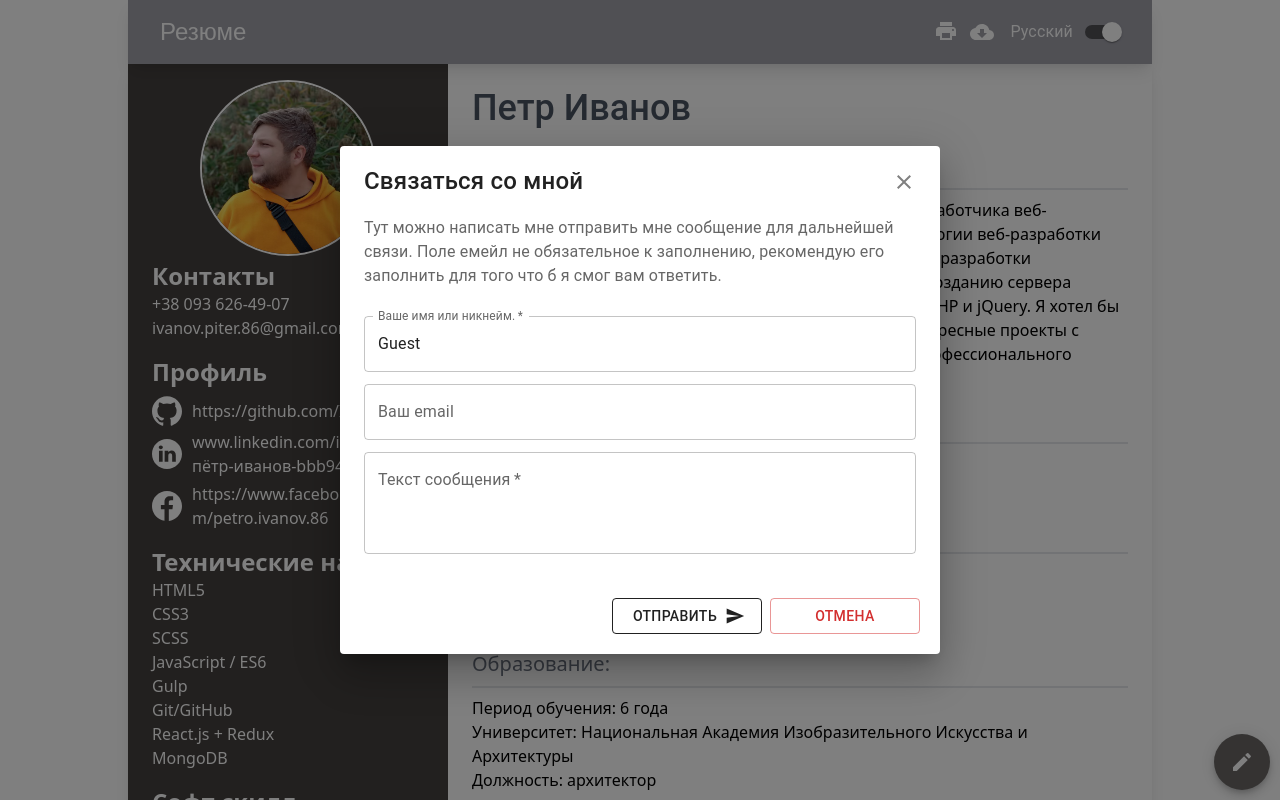
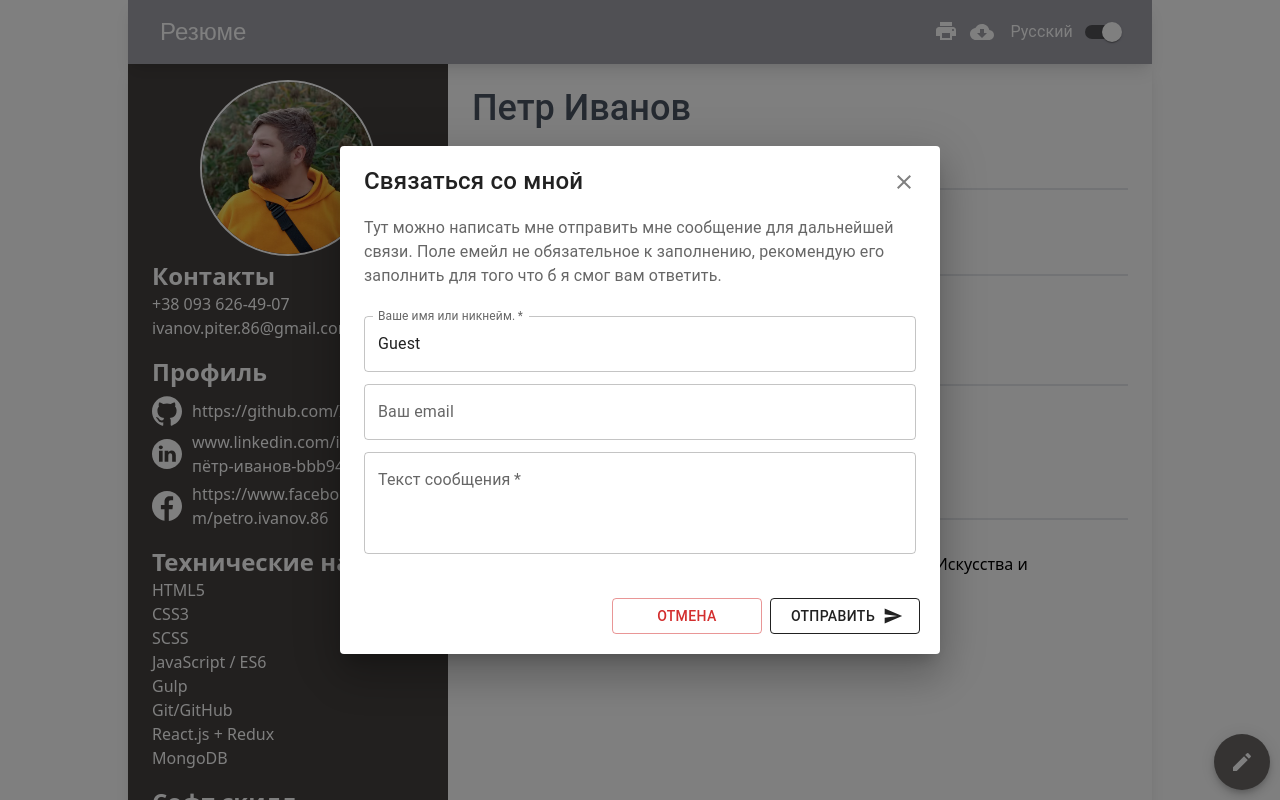
Before and after one commit to IP777/summary_n, a React (Create React App) app: page / in a window 1280 px wide. Both pictures are taken after a click on the button 1242 px from the left and 762 px from the top of the page. Shown: the top 800 px of the page. Built offline with nearby package versions, Linux system fonts and the light colour scheme.

Commit message:
some fix

```diff
--- a/src/components/DialogModal.jsx
+++ b/src/components/DialogModal.jsx
@@ -131,6 +131,16 @@ export default function DialogModal() {
           </DialogContent>
           <DialogActions style={{ padding: 20 }}>
             <Button
+              onClick={handleClose}
+              color="error"
+              autoFocus
+              variant="outlined"
+              style={{ width: 150 }}
+            >
+              {t("sendMessage.button.cancel")}
+            </Button>
+
+            <Button
               type="submit"
               color="inherit"
               variant="outlined"
@@ -148,15 +158,6 @@ export default function DialogModal() {
                 ? t("sendMessage.button.sending")
                 : t("sendMessage.button.send")}
             </Button>
-            <Button
-              onClick={handleClose}
-              color="error"
-              autoFocus
-              variant="outlined"
-              style={{ width: 150 }}
-            >
-              {t("sendMessage.button.cancel")}
-            </Button>
           </DialogActions>
         </form>
       </Dialog>
--- a/src/components/RightBlock.jsx
+++ b/src/components/RightBlock.jsx
@@ -11,7 +11,7 @@ export default function RightBlock() {
 
       <div className="mb-4">
         <h3 className="pb-2 mb-2 text-xl font-medium text-gray-500 border-b-2">
-          Junior FrontEnd developer
+          FrontEnd developer
         </h3>
         <p>{t("motivation")}</p>
       </div>
@@ -31,9 +31,10 @@ export default function RightBlock() {
           {t("add-education-title")}
         </h3>
         <ul>
-          <li>{t("Duration", { count: 1.5 })}</li>
-          <li>{t("Courses", { courses: "GO-IT academy" })}</li>
-          <li>{t("Role", { role: "Full Stack Developer" })}</li>
+          <li>{t("Duration")}</li>
+          <li>{t("Courses")}</li>
+          {/* <li>{t("Courses", { courses: "GO-IT academy" })}</li> */}
+          <li>{t("Role")}</li>
         </ul>
       </div>
 
--- a/src/locales/en.json
+++ b/src/locales/en.json
@@ -8,9 +8,9 @@
   "personal-project-title": "Personal project:",
   "add-education-title": "Additional Education:",
   "education-title": "Education:",
-  "Duration": "Duration: {{count}} years",
-  "Role": "Role: {{role}}",
-  "Courses": "Courses: {{courses}}",
+  "Duration": "Duration: 1.5 years",
+  "Role": "Role: Full Stack Developer",
+  "Courses": "Courses: GO-IT academy",
   "University": "University: National Academy of Art and Architecture",
   "University-role": "Role: Architect",
   "lb": {
--- a/src/locales/ru.json
+++ b/src/locales/ru.json
@@ -2,15 +2,15 @@
   "welcome": "Добро пожаловать в Реакт",
   "Name-surname": "Петр Иванов",
   "logo": "Резюме",
-  "motivation": "Я хочу сменить профессию инженера-архитектора на разработчика веб-приложений. На протяжении 2 лет активно изучаю технологии веб-разработки HTML, CSS, JavaScript, React, NodeJs. Имею опыт командной разработки приложений React. Также у меня есть базовые знания по созданию сервера Node.js с помощью MongoDB. Интересуюсь библиотекой PHP и jQuery. Я хотел бы получить должность в компании, которая предлагает интересные проекты с потенциалом роста с точки зрения индивидуального и профессионального развития.",
+  "motivation": "1.5 года опыта работы над небольшой CRM системой",
   "project-title": "Проекты:",
   "team-project-title": "Командные проекты:",
   "personal-project-title": "Мои проекты:",
   "add-education-title": "Дополнительное образование:",
   "education-title": "Образование:",
-  "Duration": "Период обучения: {{count}} года",
-  "Role": "Должность: {{role}}",
-  "Courses": "Курсы: {{courses}}",
+  "Duration": "Период обучения: 1.5 года",
+  "Role": "Должность: Full Stack Developer",
+  "Courses": "Курсы: GO-IT academy",
   "University": "Университет: Национальная Академия Изобразительного Искусства и Архитектуры",
   "University-role": "Должность: архитектор",
   "lb": {
```
